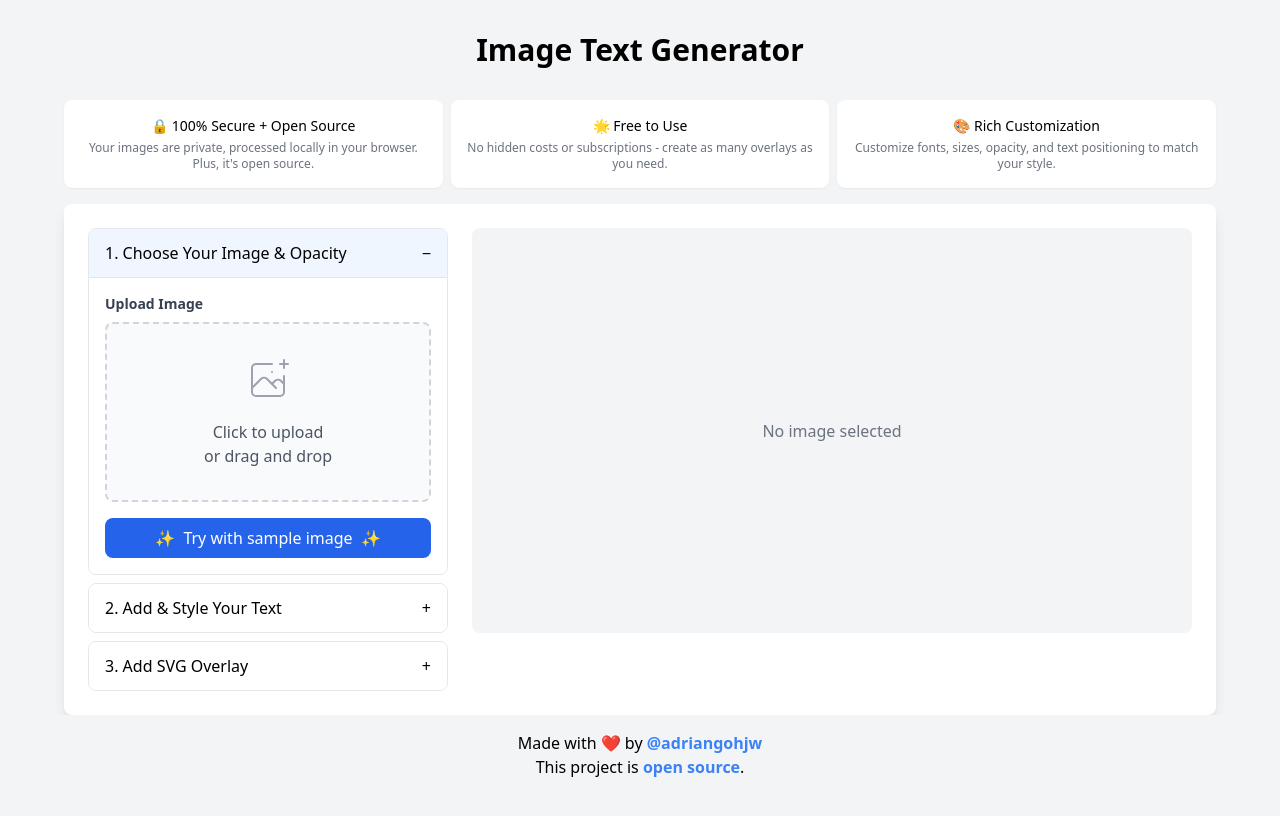
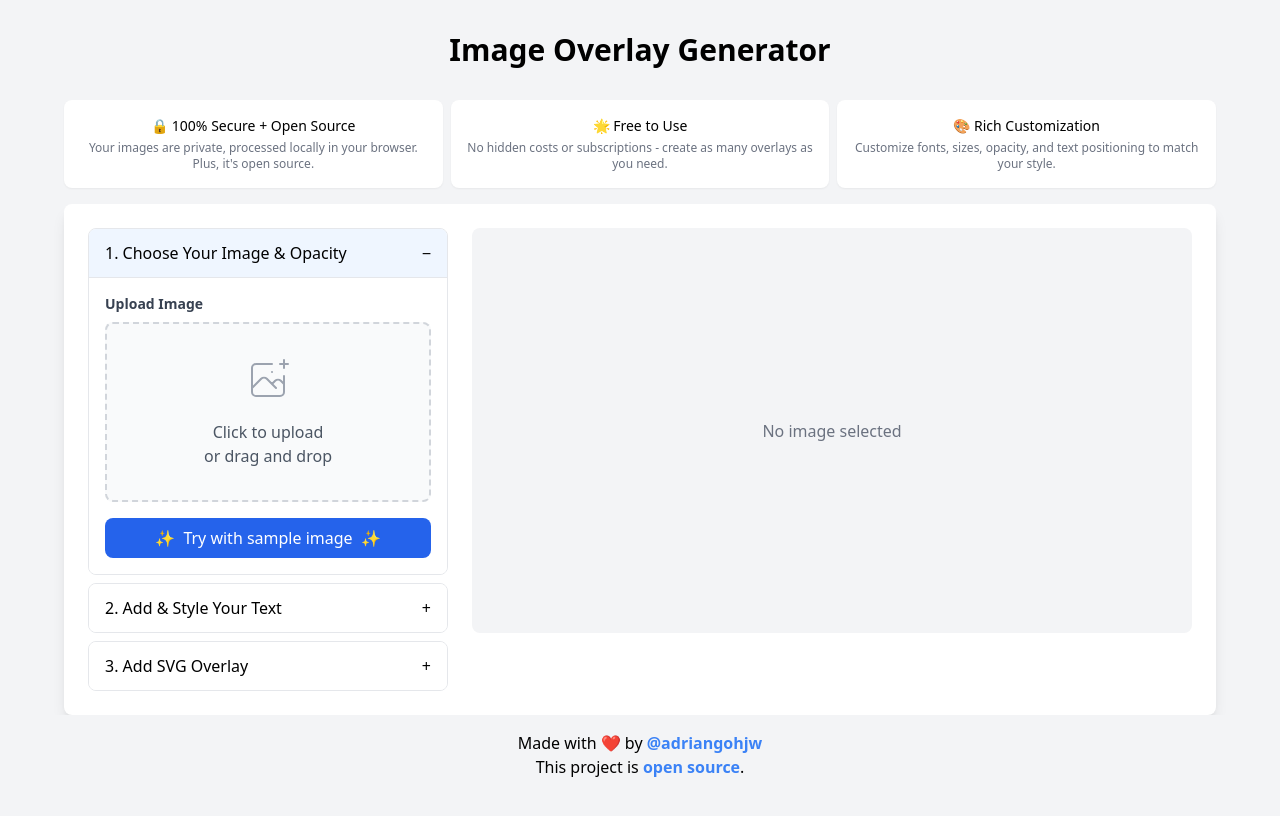
Before and after one commit to adriangohjw/image-overlay-generator, a React (Vite) app: page / in a window 1280 px wide. Shown: the top 816 px of the page. Built offline with nearby package versions, Linux system fonts and the light colour scheme.

Commit message:
Update page title to match project name

```diff
--- a/src/App.tsx
+++ b/src/App.tsx
@@ -10,7 +10,7 @@ function App() {
       <div className="min-h-screen bg-gray-100 p-4 md:p-8">
         <div className="max-w-6xl mx-auto">
           <h1 className="text-3xl font-bold text-center mb-4 md:mb-8">
-            Image Text Generator
+            Image Overlay Generator
           </h1>
 
           <FeaturesShowcase />
```
